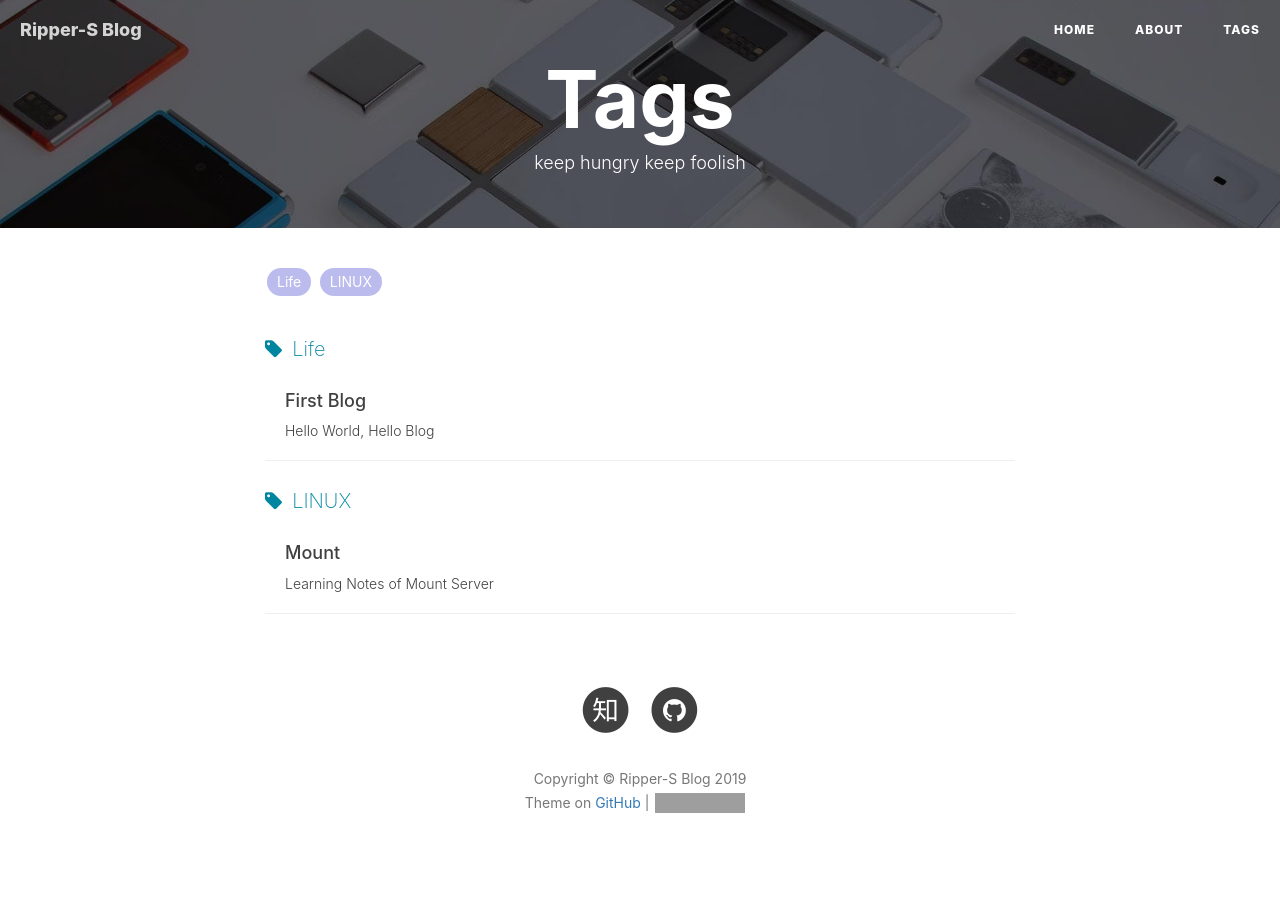
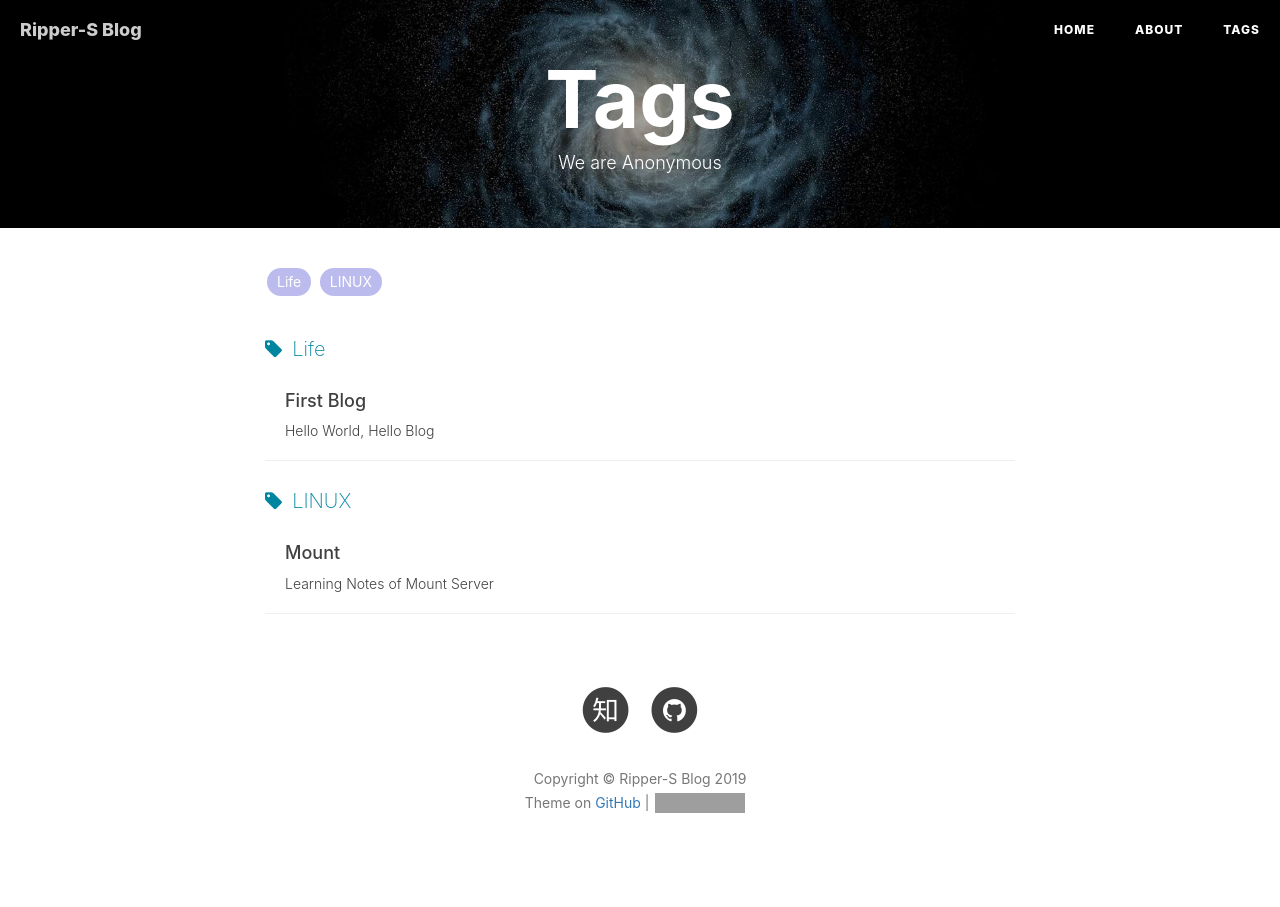
Before and after one commit to Ripper-S/Ripper-S.github.io, a Jekyll site: the page built from tags.html, in a window 1280 px wide. Built offline with Jekyll 4.4.1, drawn with Linux system fonts in a browser that asks for light colours; nearby versions of some CDN libraries; comment, search, counter and statistics services are not loaded; grey boxes are pictures that could not be loaded.

Commit message:
Update tags.html

```diff
--- a/tags.html
+++ b/tags.html
@@ -1,8 +1,8 @@
 ---
 title: Tags
 layout: default
-description: keep hungry keep foolish
-header-img: "img/tag-bg.jpg"
+description: We are Anonymous
+header-img: "img/universe.jpg"
 ---
 
 <!-- Page Header -->
```
